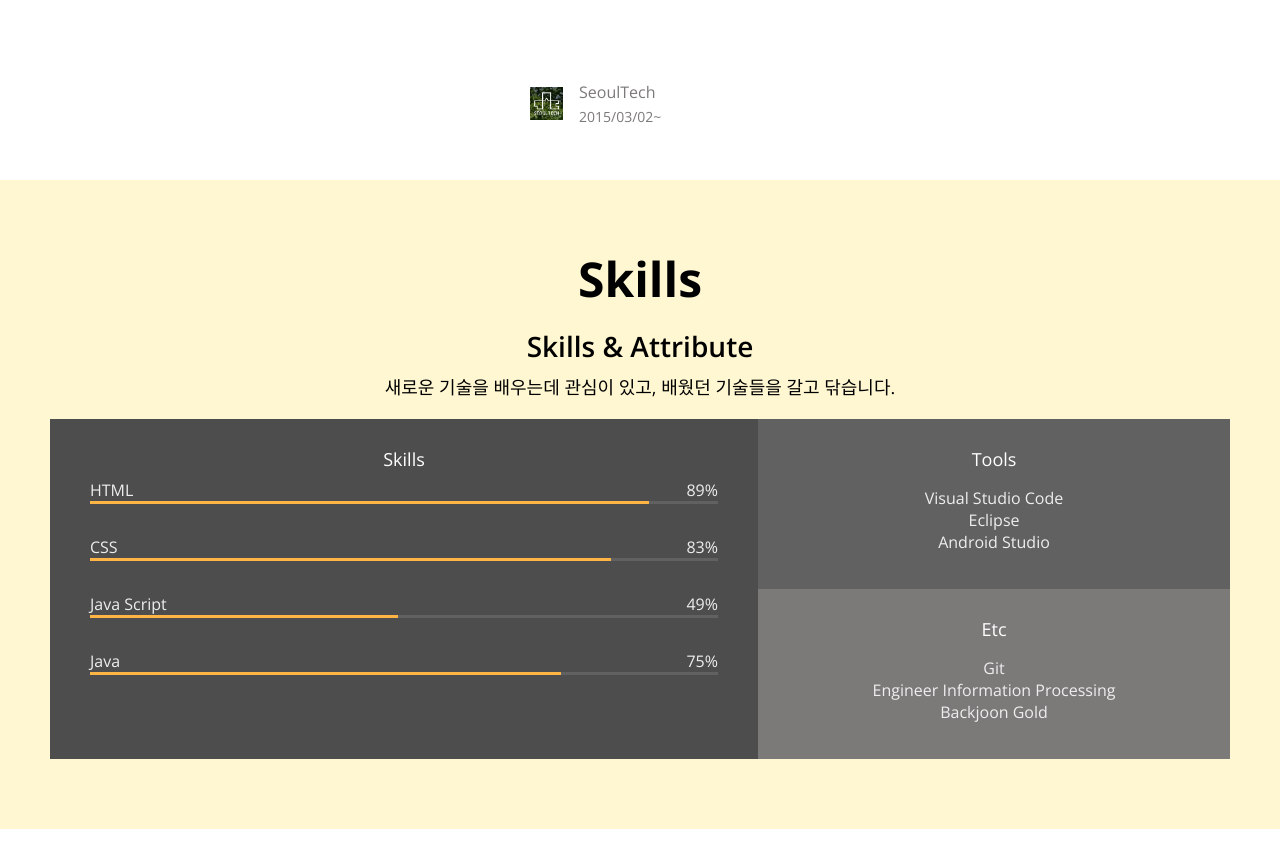
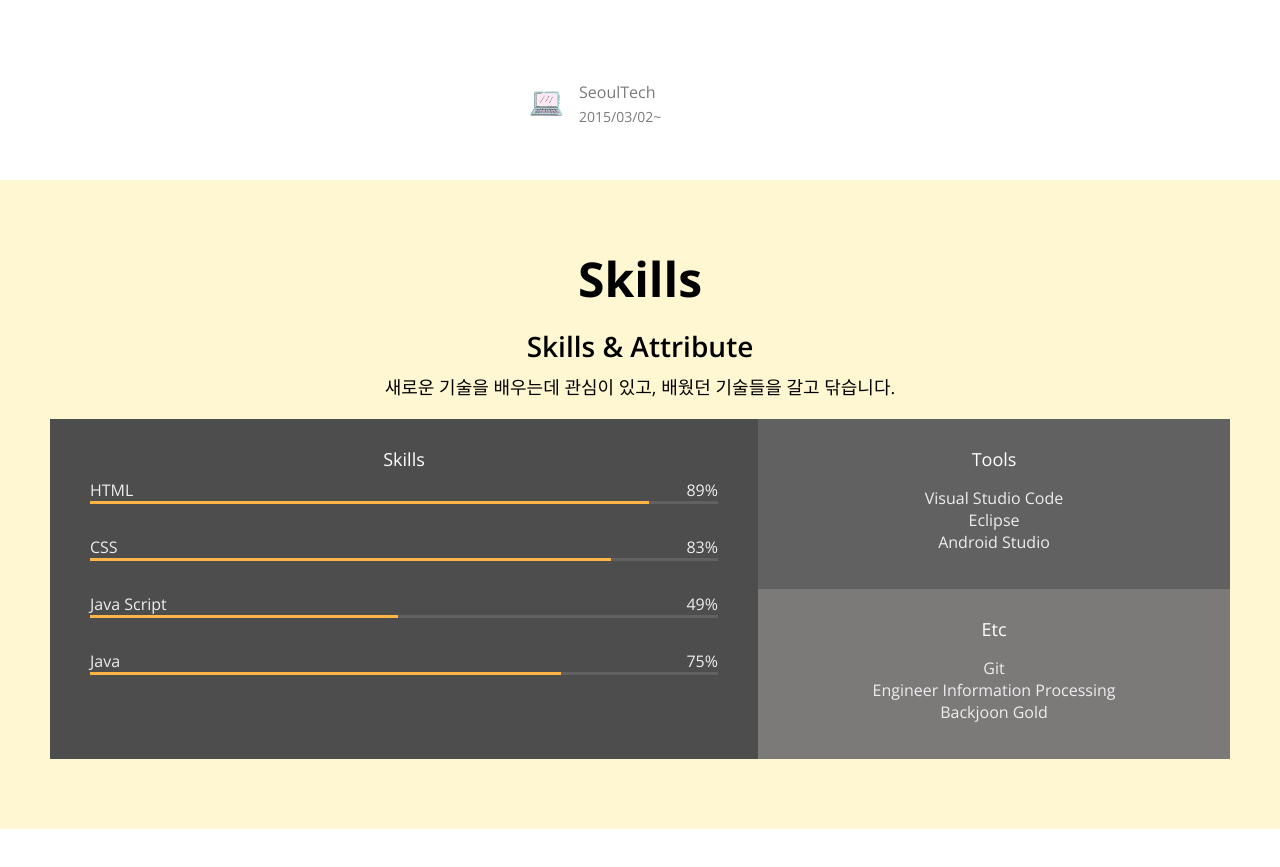
Before and after one commit to wjdtj9656/KJS-Portfolio, a plain HTML site: page index.html in a window 1280 px wide. Shown: the part 1144-2011 px from the top of the page. Drawn offline with nearby package versions, Linux system fonts and the light colour scheme.

Commit message:
seoultech Img update

```diff
--- a/index.html
+++ b/index.html
@@ -100,7 +100,7 @@
         </div>
             <div class="about__jobs">
                 <div class="job">
-                    <img src="images/jobs/seoultech.PNG" alt="seoultech" class="job__logo" width="5%" height="5%">
+                    <img src="images/favicon.png" alt="seoultech" class="job__logo" width="5%" height="5%">
                     <div class="job__description">
                         <p class="job__name">SeoulTech</p>
                         <p class="job__period">2015/03/02~</p>
```
